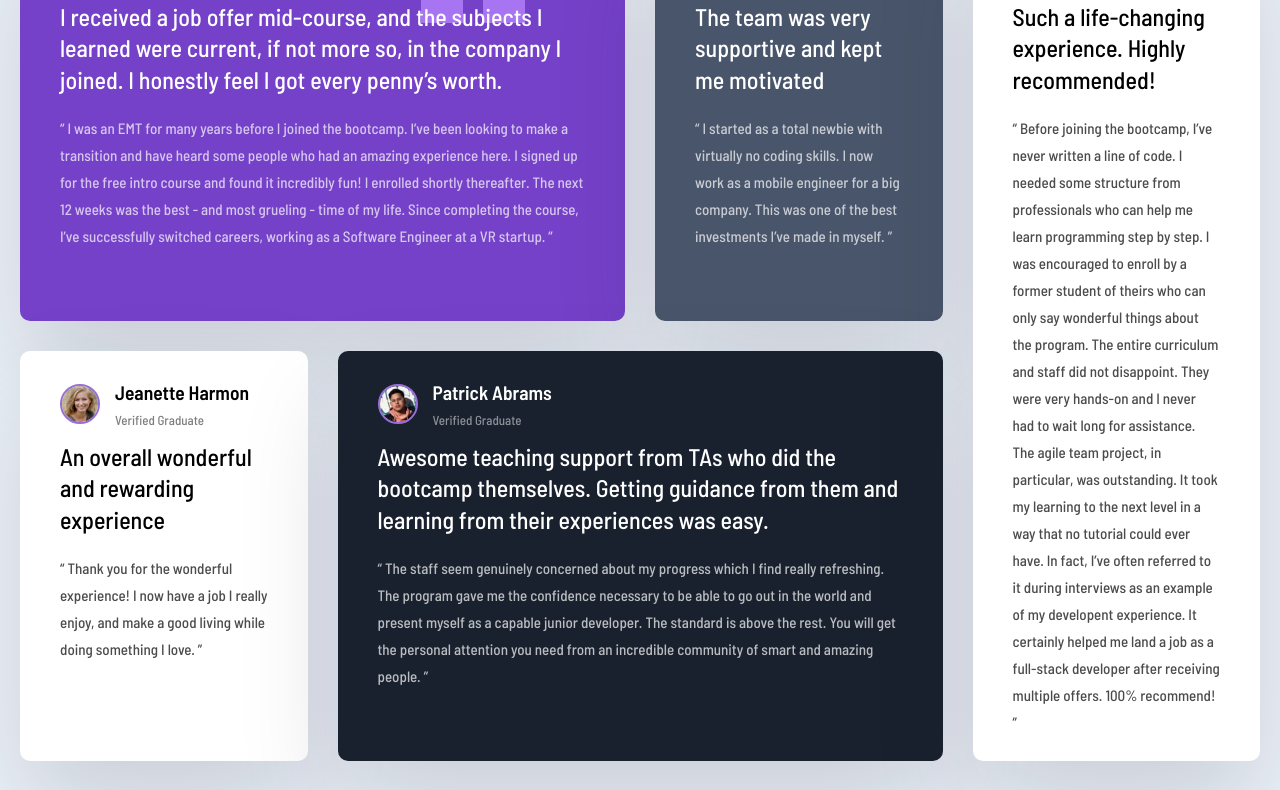
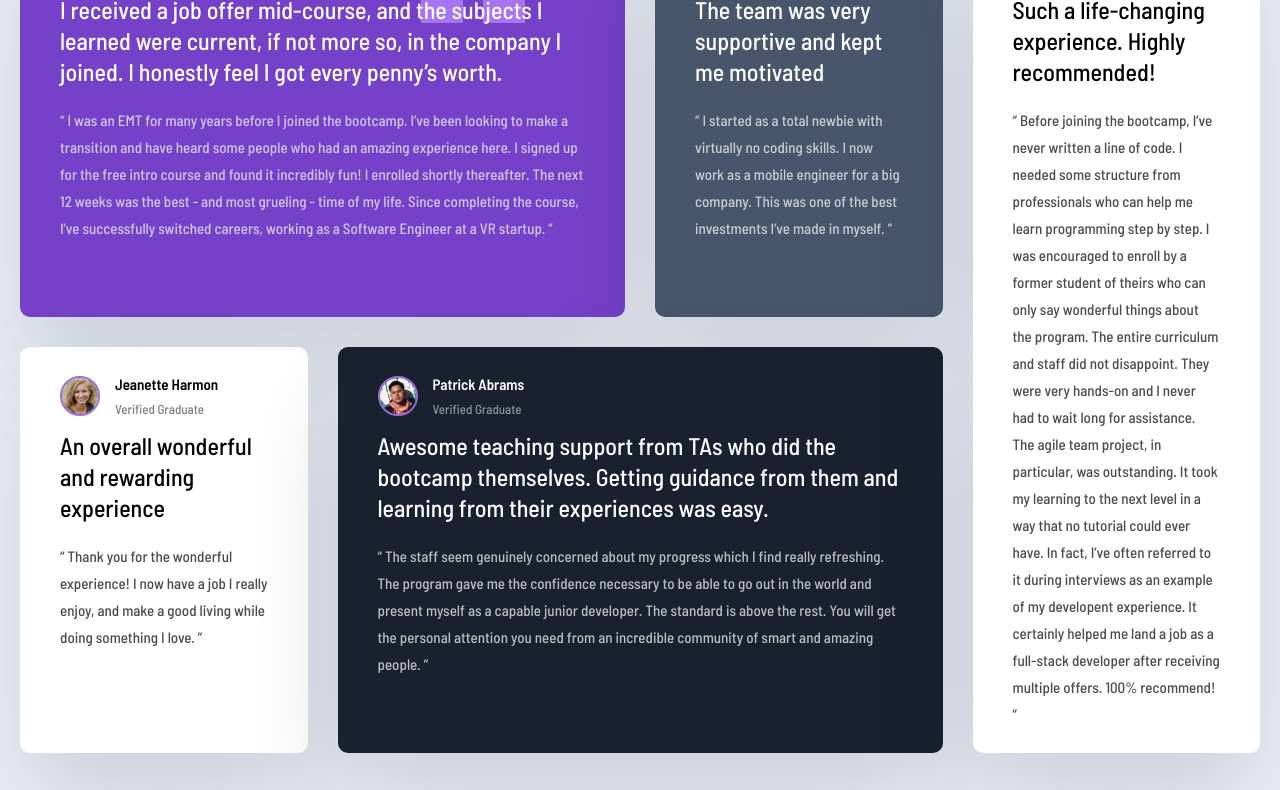
Before and after one commit to subhajitroycode/testimonials-grid-section, a plain HTML site: page index.html in a window 1280 px wide. Shown: the part 144-934 px from the top of the page. Drawn offline with nearby package versions, Linux system fonts and the light colour scheme; files that its build step writes are made by us from their sources; files whose address does not match are found by name.

Commit message:
testing 3

```diff
--- a/index.html
+++ b/index.html
@@ -29,11 +29,11 @@
             <p>Verified Graduate</p>
           </div>
         </header>
-        <h1 class="card-lead">
+        <p class="card-lead">
           I received a job offer mid-course, and the subjects I learned were
           current, if not more so, in the company I joined. I honestly feel I
           got every penny’s worth.
-        </h1>
+        </p>
         <p class="card-quote">
           “ I was an EMT for many years before I joined the bootcamp. I’ve been
           looking to make a transition and have heard some people who had an
@@ -56,9 +56,9 @@
             <p>Verified Graduate</p>
           </div>
         </header>
-        <h1 class="card-lead">
+        <p class="card-lead">
           The team was very supportive and kept me motivated
-        </h1>
+        </p>
         <p class="card-quote">
           “ I started as a total newbie with virtually no coding skills. I now
           work as a mobile engineer for a big company. This was one of the best
@@ -77,7 +77,7 @@
             <p>Verified Graduate</p>
           </div>
         </header>
-        <h1 class="card-lead">An overall wonderful and rewarding experience</h1>
+        <p class="card-lead">An overall wonderful and rewarding experience</p>
         <p class="card-quote">
           “ Thank you for the wonderful experience! I now have a job I really
           enjoy, and make a good living while doing something I love. ”
@@ -95,11 +95,11 @@
             <p>Verified Graduate</p>
           </div>
         </header>
-        <h1 class="card-lead">
+        <p class="card-lead">
           Awesome teaching support from TAs who did the bootcamp themselves.
           Getting guidance from them and learning from their experiences was
           easy.
-        </h1>
+        </p>
         <p class="card-quote">
           “ The staff seem genuinely concerned about my progress which I find
           really refreshing. The program gave me the confidence necessary to be
@@ -121,9 +121,9 @@
             <p>Verified Graduate</p>
           </div>
         </header>
-        <h1 class="card-lead">
+        <p class="card-lead">
           Such a life-changing experience. Highly recommended!
-        </h1>
+        </p>
         <p class="card-quote">
           “ Before joining the bootcamp, I’ve never written a line of code. I
           needed some structure from professionals who can help me learn
--- a/scss/style.scss
+++ b/scss/style.scss
@@ -48,7 +48,7 @@ body {
         margin-right: 15px;
       }
 
-      h3 {
+      h1 {
         font-size: 15px;
       }
 
```
